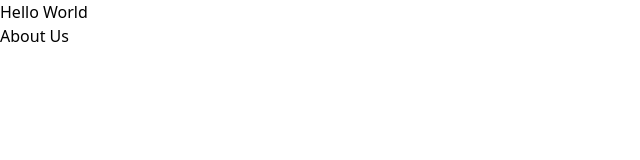
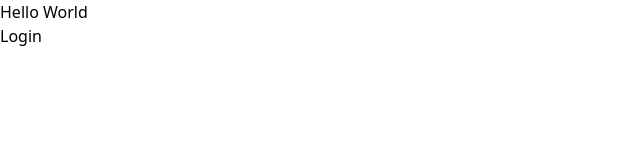
Before and after one commit to manikbajaj/fullstack-react, a React (Vite) app: page / in a window 1280 px wide. Shown: the top 160 px of the page, without its empty margins (0-640 px from the left). Built offline with nearby package versions, Linux system fonts and the light colour scheme.

Commit message:
Updating code

```diff
--- a/src/main.jsx
+++ b/src/main.jsx
@@ -16,13 +16,13 @@ const router = createBrowserRouter([
     element: (
       <div>
         <h1>Hello World</h1>
-        <Link to="about">About Us</Link>
+        <Link to="login">Login</Link>
       </div>
     ),
   },
   {
-    path: "about",
-    element: <div>About</div>,
+    path: "login",
+    element: <div>Login</div>,
   },
 ]);
 createRoot(document.getElementById("root")).render(
```
